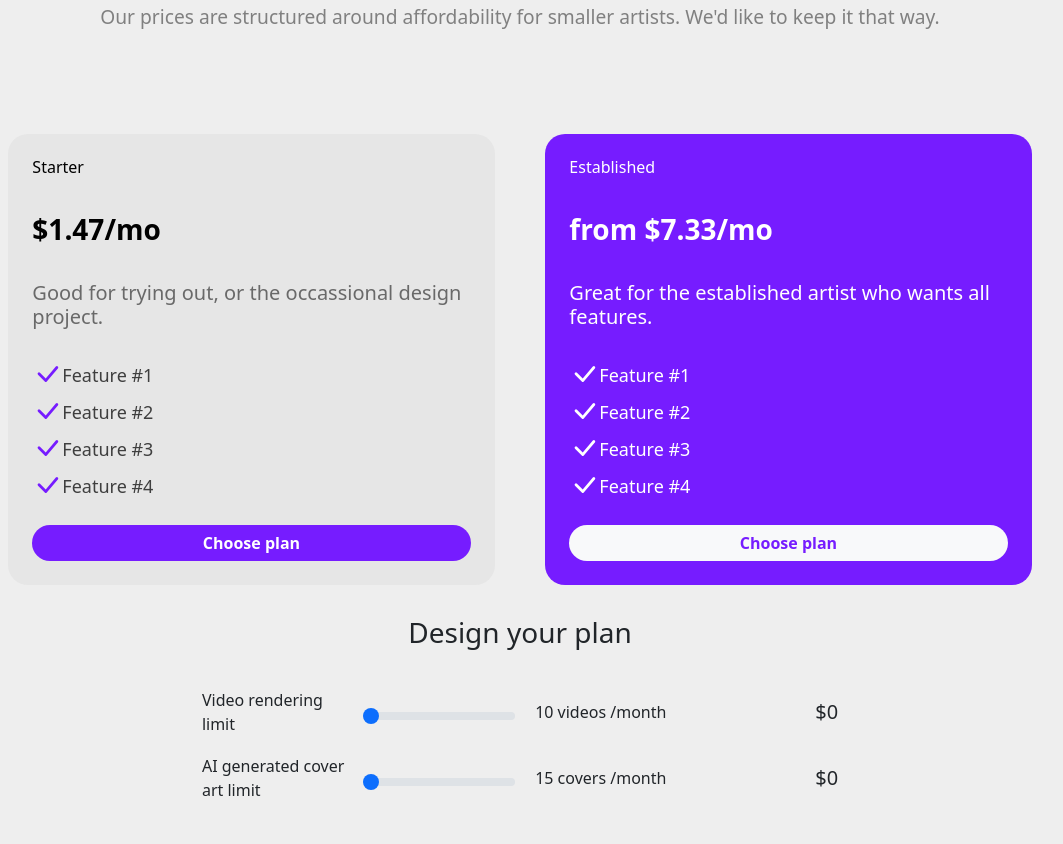
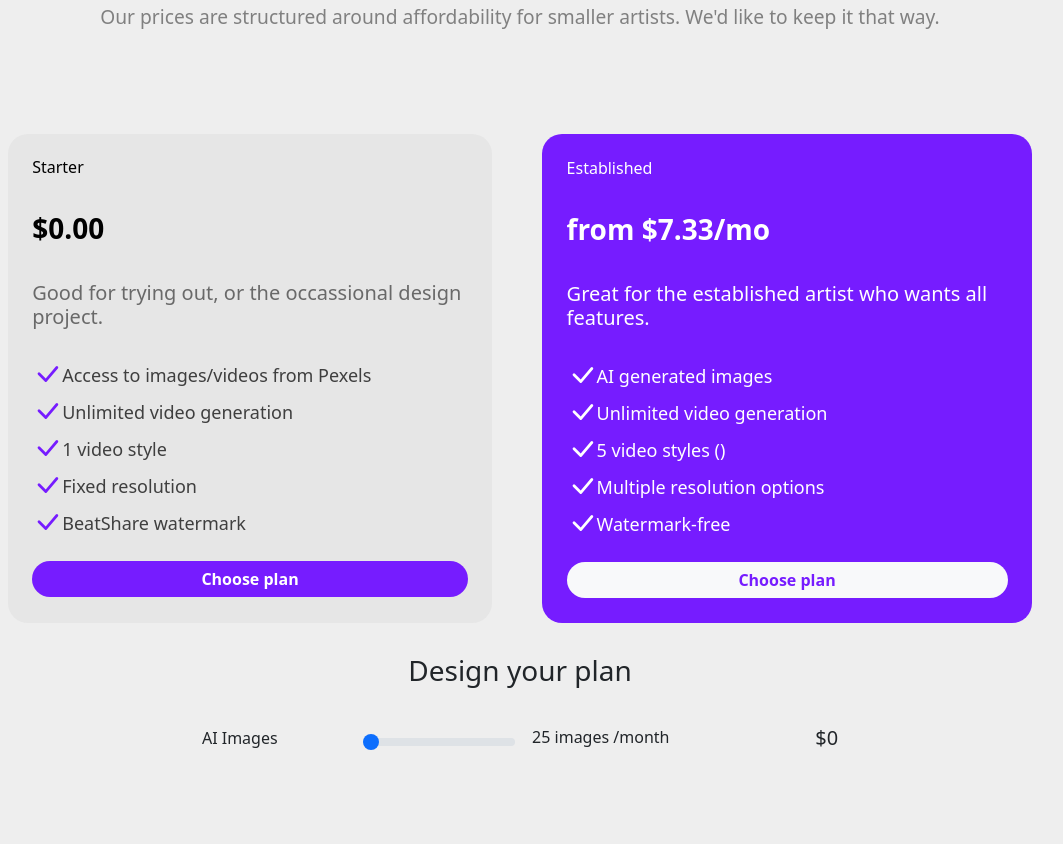
Before and after one commit to mezmeri/BeatShare, a plain HTML site: page index.html in a window 1280 px wide. Shown: the part 914-1758 px from the top of the page, without its empty margins (120-1183 px from the left). Drawn offline with nearby package versions, Linux system fonts and the light colour scheme.

Commit message:
styling fixes

```diff
--- a/index.html
+++ b/index.html
@@ -117,13 +117,14 @@
                         <h6>Starter</h6>
                     </div>
                     <div class="price-card-body">
-                        <h3>$1.47/mo</h3>
+                        <h3>$0.00</h3>
                         <h5>Good for trying out, or the occassional design project.</h5>
                         <ul>
-                            <li>Feature #1</li>
-                            <li>Feature #2</li>
-                            <li>Feature #3</li>
-                            <li>Feature #4</li>
+                            <li>Access to images/videos from Pexels</li>
+                            <li>Unlimited video generation</li>
+                            <li>1 video style</li>
+                            <li>Fixed resolution</li>
+                            <li>BeatShare watermark</li>
                         </ul>
                         <button type="button" id="starter-card-button" class="btn btn-primary">Choose plan</button>
                     </div>
@@ -136,10 +137,11 @@
                         <h3>from $7.33/mo</h3>
                         <h5>Great for the established artist who wants all features.</h5>
                         <ul>
-                            <li>Feature #1</li>
-                            <li>Feature #2</li>
-                            <li>Feature #3</li>
-                            <li>Feature #4</li>
+                            <li>AI generated images</li>
+                            <li>Unlimited video generation</li>
+                            <li>5 video styles ()</li>
+                            <li>Multiple resolution options</li>
+                            <li>Watermark-free</li>
                         </ul>
                         <button type="button" id="established-card-button" class="btn btn-light">Choose plan</button>
                     </div>
@@ -150,16 +152,11 @@
                 <h3>Design your plan</h3>
                 <div id="price-plan-options-calculator">
 
-                    <label for="render-range" class="form-label">Video rendering limit</label>
-                    <input type="range" class="form-range" id="render-range" min="10" max="35" step="0.00" value="10">
-                    <h6 id="show-video-limit">10 <span>videos /month</span></h6>
+                    <label for="cover-art-range" class="form-label">AI Images</label>
+                    <input type="range" class="form-range" id="cover-art-range" min="25" max="100" step="0.00"
+                        value="25">
+                    <h6 id="show-video-limit">25 <span>images /month</span></h6>
                     <h5 id="video-limit-price"><span>$</span>0</h5>
-
-                    <label for="cover-art-range" class="form-label">AI generated cover art limit</label>
-                    <input type="range" class="form-range" id="cover-art-range" min="10" max="35" step="0.00"
-                        value="10">
-                    <h6 id="show-video-limit">15 <span>covers /month</span></h6>
-                    <h5><span>$</span>0</h5>
                 </div>
             </div>
         </section>
--- a/resources/js/index.js
+++ b/resources/js/index.js
@@ -22,15 +22,15 @@ establishedCardButton.addEventListener('click', () => {
     priceCard_starter.style.outlineOffset = '0px';
 });
 
-const rangeLimitVideos = document.getElementById('render-range');
-const showVideoLimitText = document.getElementById('show-video-limit');
-const videoLimitPrice = document.getElementById('video-limit-price');
-rangeLimitVideos.addEventListener('input', () => {
-    showVideoLimitText.innerHTML = `${rangeLimitVideos.value} videos /month`;
+const imageLimitRange = document.getElementById('cover-art-range');
+const showImageLimitText = document.getElementById('show-video-limit');
+const imageLimitPrice = document.getElementById('video-limit-price');
+imageLimitRange.addEventListener('input', () => {
+    showImageLimitText.innerHTML = `${imageLimitRange.value} images /month`;
 
-    if (rangeLimitVideos.value > 10) {
-        videoLimitPrice.innerHTML = `+ $${((rangeLimitVideos.value) * 0.029).toFixed(2)}`;
+    if (imageLimitRange.value > 25) {
+        imageLimitPrice.innerHTML = `+ $${((imageLimitRange.value) * 0.005).toFixed(2)}`;
     } else {
-        videoLimitPrice.innerHTML = `$${0.00}`;
+        imageLimitPrice.innerHTML = `$${0.00}`;
     }
 });
```
